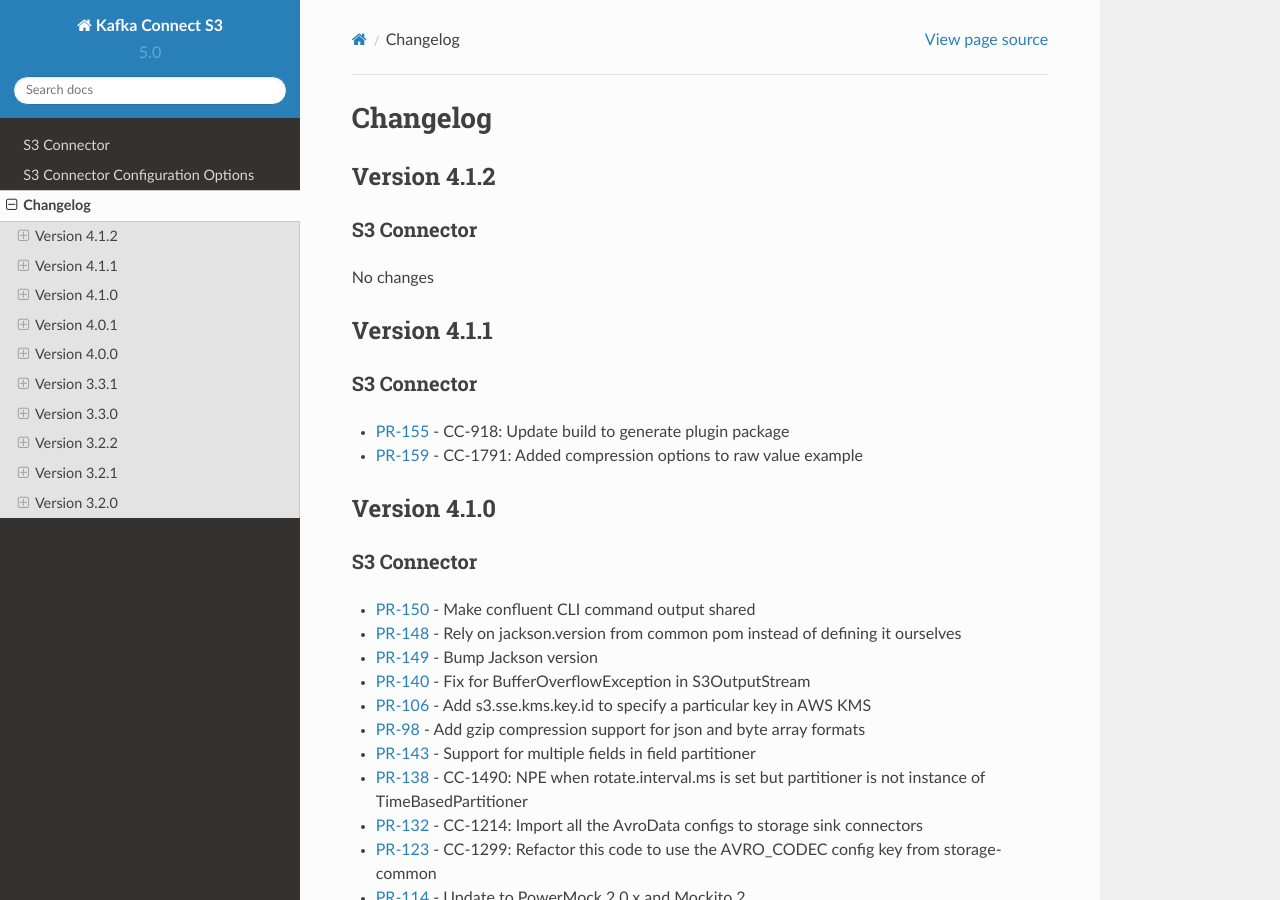
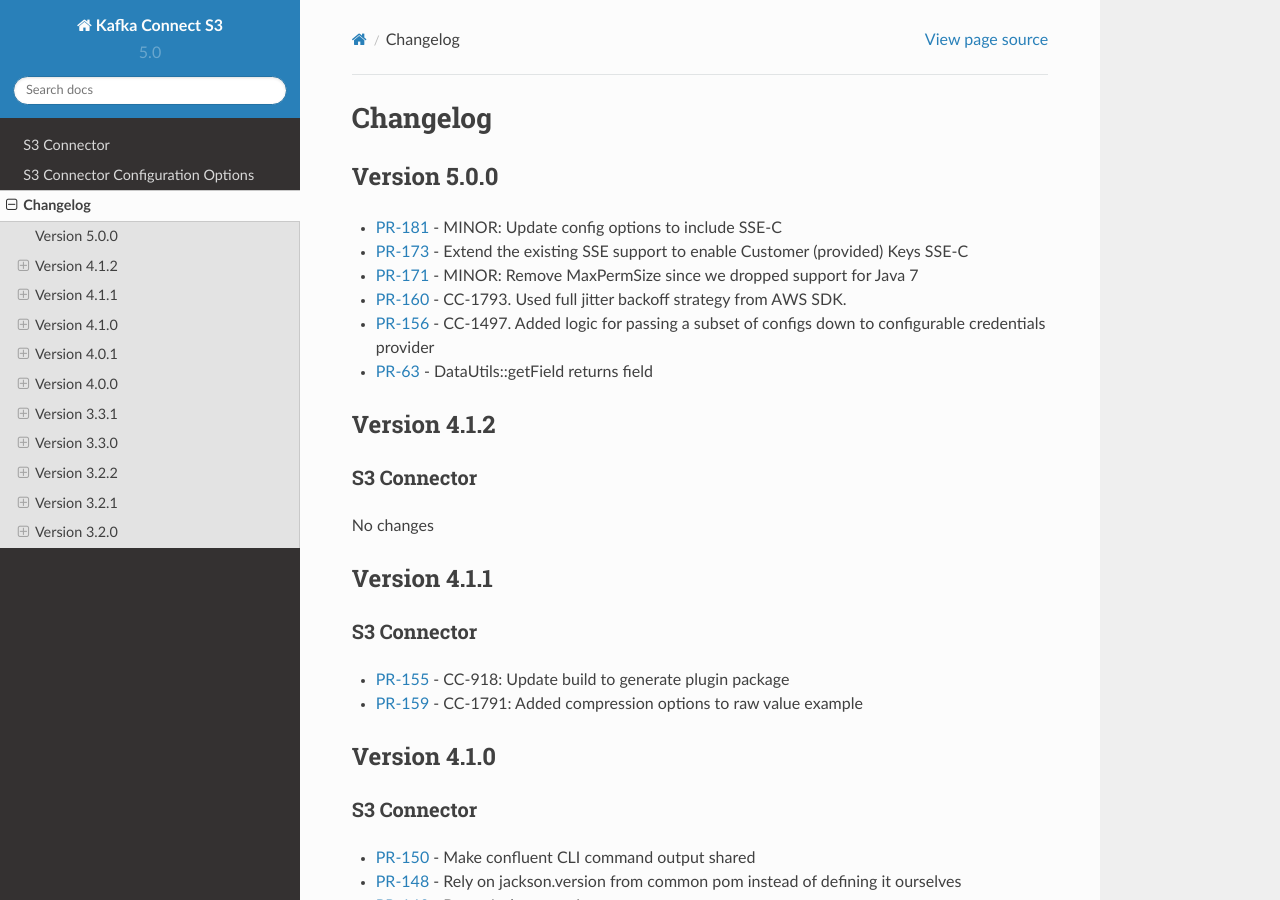
Before and after one commit to confluentinc/kafka-connect-storage-cloud, a Sphinx documentation site: the page built from kafka-connect-s3/docs/changelog.rst, in a window 1280 px wide and 900 px high. Built offline with Sphinx 7.4.7 and the Read the Docs theme 2.0.0, drawn with Linux system fonts in a browser that asks for light colours.

Commit message:
CP-558: Add release notes for 5.0.0
Signed-off-by: Arjun Satish <arjun@confluent.io>

```diff
--- a/kafka-connect-s3/docs/changelog.rst
+++ b/kafka-connect-s3/docs/changelog.rst
@@ -2,6 +2,16 @@
 
 Changelog
 =========
+
+Version 5.0.0
+-------------
+
+* `PR-181 <https://github.com/confluentinc/kafka-connect-storage-cloud/pull/181>`_ - MINOR: Update config options to include SSE-C
+* `PR-173 <https://github.com/confluentinc/kafka-connect-storage-cloud/pull/173>`_ - Extend the existing SSE support to enable Customer (provided) Keys SSE-C
+* `PR-171 <https://github.com/confluentinc/kafka-connect-storage-cloud/pull/171>`_ - MINOR: Remove MaxPermSize since we dropped support for Java 7
+* `PR-160 <https://github.com/confluentinc/kafka-connect-storage-cloud/pull/160>`_ - CC-1793. Used full jitter backoff strategy from AWS SDK.
+* `PR-156 <https://github.com/confluentinc/kafka-connect-storage-cloud/pull/156>`_ - CC-1497. Added logic for passing a subset of configs down to configurable credentials provider
+* `PR-63 <https://github.com/confluentinc/kafka-connect-storage-common/pull/63>`_ - DataUtils::getField returns field
 
 Version 4.1.2
 -------------
```
